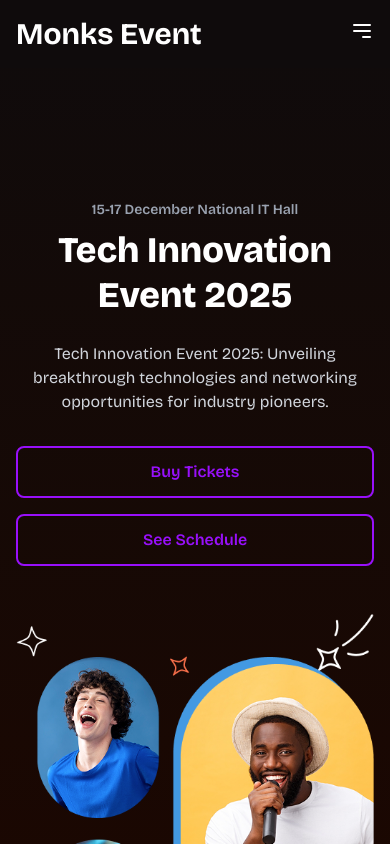
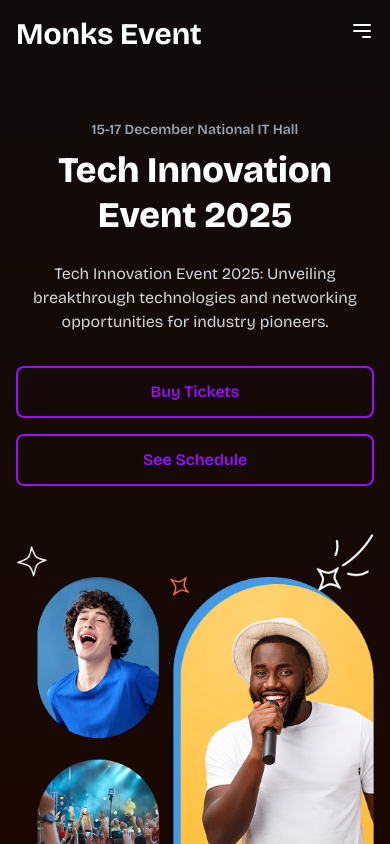
Before and after one commit to DsDigitalz/Event-Website, a React (Vite) app: page / in a window 390 px wide. Shown: the top 844 px of the page. Built offline with nearby package versions, Linux system fonts and the light colour scheme.

Commit message:
modified  Hero.jsx

```diff
--- a/src/Components/Hero.jsx
+++ b/src/Components/Hero.jsx
@@ -2,7 +2,7 @@ import React from "react";
 
 export default function Hero() {
   return (
-    <section className="relative overflow-hidden bg-gradient-to-b from-[#0F0B0C] to-[#1d0600] pt-50 pb-10    text-white">
+    <section className="relative overflow-hidden bg-gradient-to-b from-[#0F0B0C] to-[#1d0600] pt-30 pb-20 md:pt-50 md:pb-10    text-white">
       <div className="max-w-[1440px] container mx-auto flex flex-col items-center justify-between gap-12 px-4 md:flex-row lg:px-10">
         {/* Left Content Section */}
         <div className="max-w-xl text-center md:text-left">
```
